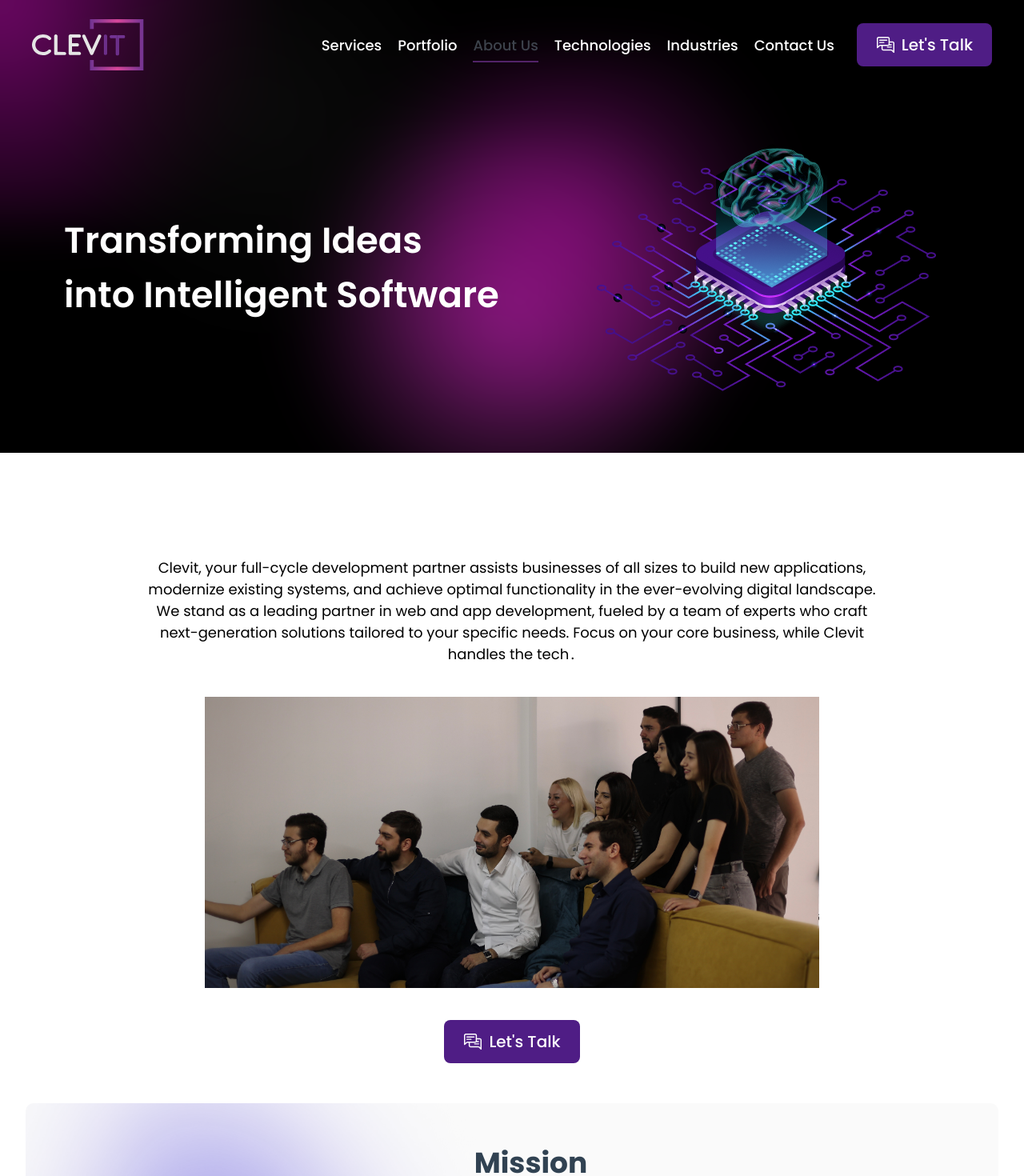
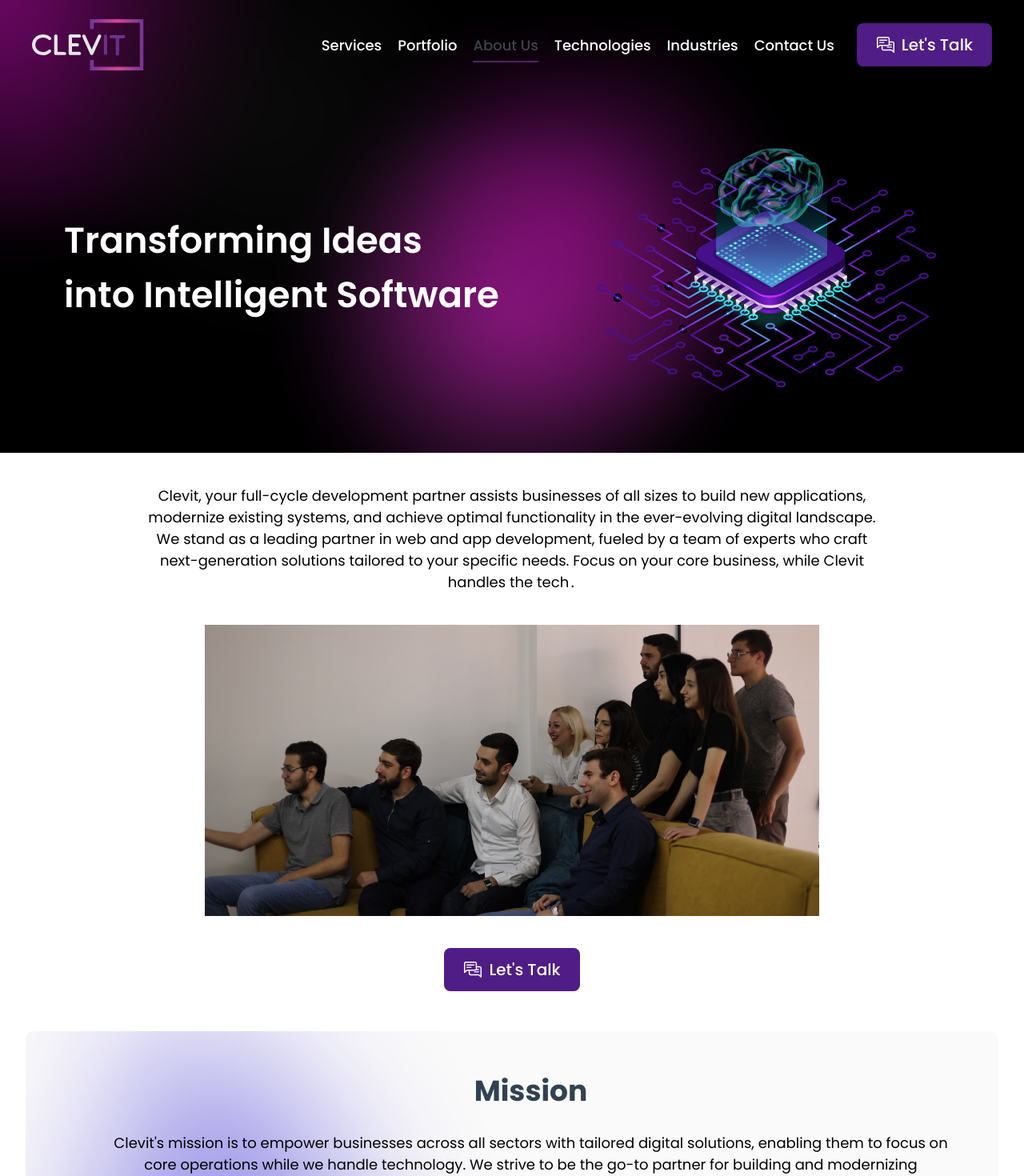
Before and after one commit to CLEVIT-Development/clevit-fe, a React (Vite) app: page /about-us in a window 1280 px wide. Shown: the top 1470 px of the page at 80% size. Built offline with nearby package versions, Linux system fonts and the light colour scheme; no server answers.

Commit message:
Fix: Layout padding styles

```diff
--- a/src/common/layout/Layout.tsx
+++ b/src/common/layout/Layout.tsx
@@ -27,7 +27,7 @@ const Layout = ({
       <HeadBar heading={heading} headerVariant={headerVariant} />
       <main
         className={twMerge(
-          classNames("relative flex flex-col flex-grow pt-[130px] md:px-8", {
+          classNames("relative flex flex-col flex-grow md:px-8", {
             ["pt-0 !px-0"]: layoutVariant === LayoutVariant.Secondary,
           })
         )}
@@ -35,10 +35,10 @@ const Layout = ({
         <div
           className={twMerge(
             classNames(
-              "flex flex-col lg:space-y-[50px] space-y-12 items-center",
+              "flex flex-col lg:space-y-[50px] space-y-12 items-center  ",
               {
-                ["lg:pt-[50px] pt:[25px] pb-[100px]"]: headerVariant === HeaderVariant.Tertiary,
-                ["w-full h-full max-w-full pt-3.5 pb-0"]: layoutVariant === LayoutVariant.Secondary,
+                ["pb-[100px] pt-[110px] md:pt-[110px] "]: headerVariant === HeaderVariant.Tertiary,
+                ["w-full h-full max-w-full pb-0"]: layoutVariant === LayoutVariant.Secondary,
               },
               className
             )
--- a/src/pages/about-us/AboutPage.tsx
+++ b/src/pages/about-us/AboutPage.tsx
@@ -20,6 +20,7 @@ const AboutPage = () => {
         canonicalUrl="https://clevit.io/about-us"
       />
       <Layout
+        className="!pt-[40px]"
         heading={
           <Gradient>
             <AboutHeading />
--- a/src/pages/contact-us/ContactUsPage.tsx
+++ b/src/pages/contact-us/ContactUsPage.tsx
@@ -27,7 +27,7 @@ const ContactUsPage = () => {
               can't wait to partner with you!
             </p>
           </div>
-          <div className="w-full flex lg:flex-row flex-col items-center desktop:justify-between lg:space-x-[60px] space-x-0 lg:space-y-0 space-y-[48px] bg-contactUsGradient rounded-lg-l  lg:pt-12 lg:px-32 lg:pb-12 px-5 pt-6 pb-5">
+          <div className="w-full flex lg:flex-row flex-col items-center desktop:justify-between lg:space-x-[60px] space-x-0 lg:space-y-0 space-y-[48px] bg-contactUsGradient rounded-lg-l  lg:pt-12 lg:px-11 lg:pb-12 px-5 pt-6 pb-5 ">
             <ContactInfo />
             <ContactUsForm />
           </div>
```
